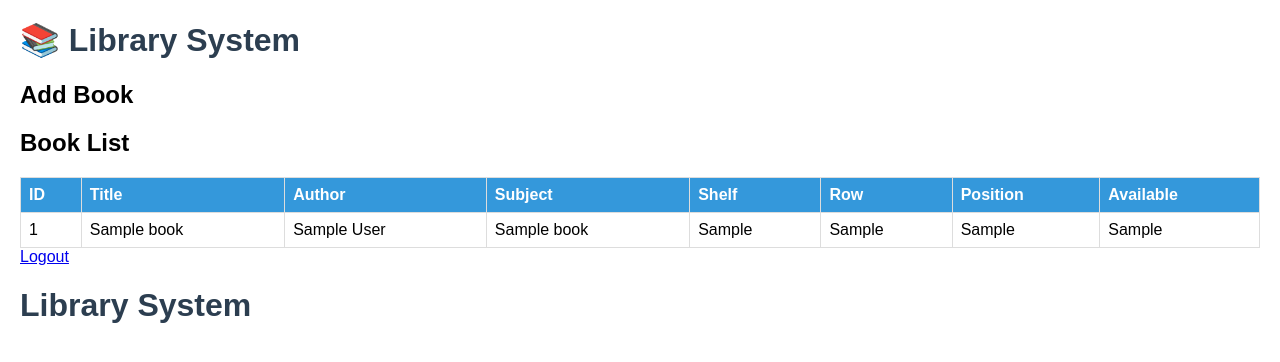
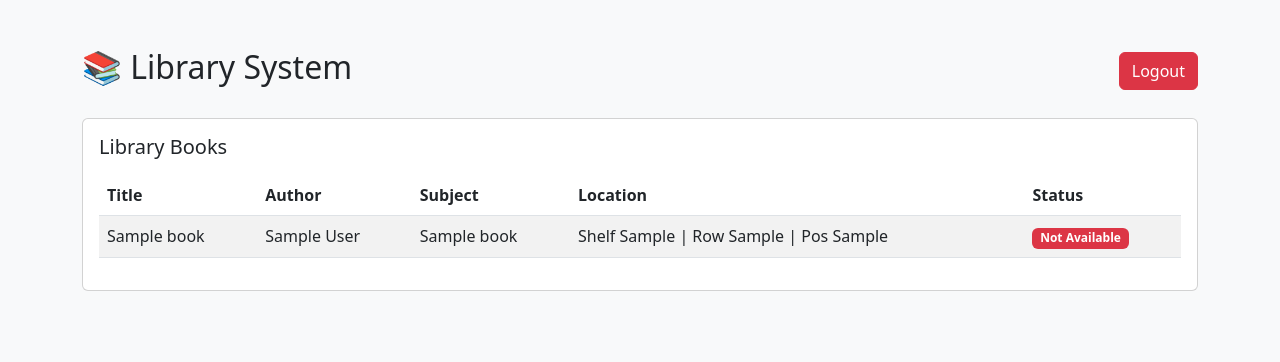
Before and after one commit to davidotieno13/library-web-app, a Flask app: page / in a window 1280 px wide. Shown: the top 362 px of the page. Run offline with Flask 3, Linux system fonts and the light colour scheme; the visitor is signed in with stand-in values (Sample User, id 1); tables that the repository leaves empty hold one stand-in row (values such as "Sample post").

Commit message:
Update index.html

```diff
--- a/templates/index.html
+++ b/templates/index.html
@@ -2,103 +2,92 @@
 <html>
 <head>
     <title>Library System</title>
-    <style>
-        body {
-            font-family: Arial;
-            margin: 20px;
-        }
 
-        h1 {
-            color: #2c3e50;
-        }
-
-        form {
-            margin-bottom: 20px;
-            padding: 10px;
-            background: #f4f4f4;
-        }
-
-        input {
-            margin: 5px;
-            padding: 5px;
-        }
-
-        button {
-            padding: 6px 10px;
-            background: #3498db;
-            color: white;
-            border: none;
-            cursor: pointer;
-        }
-
-        table {
-            width: 100%;
-            border-collapse: collapse;
-            margin-top: 20px;
-        }
-
-        th, td {
-            border: 1px solid #ddd;
-            padding: 8px;
-            text-align: left;
-        }
-
-        th {
-            background: #3498db;
-            color: white;
-        }
-    </style>
+    <!-- Bootstrap -->
+    <link href="https://cdn.jsdelivr.net/npm/bootstrap@5.3.0/dist/css/bootstrap.min.css" rel="stylesheet">
 </head>
 
-<body>
+<body class="bg-light">
 
-<h1>📚 Library System</h1>
+<div class="container mt-5">
 
-<h2>Add Book</h2>
+    <!-- Header -->
+    <div class="d-flex justify-content-between align-items-center mb-4">
+        <h2>📚 Library System</h2>
+        <a href="/logout" class="btn btn-danger">Logout</a>
+    </div>
+
+    <!-- Add Book (Admin Only) -->
     {% if session["user"] == "admin" %}
+    <div class="card mb-4">
+        <div class="card-body">
+            <h5>Add New Book</h5>
 
-<form action="/add" method="post">
-    <input name="title" placeholder="Title" required>
-    <input name="author" placeholder="Author" required>
-    <input name="subject" placeholder="Subject" required>
-    <input name="shelf" placeholder="Shelf">
-    <input name="row" placeholder="Row">
-    <input name="position" placeholder="Position">
-    <button type="submit">Add Book</button>
+            <form method="POST" action="/add" class="row g-2">
+                <div class="col-md-3">
+                    <input name="title" class="form-control" placeholder="Title" required>
+                </div>
+                <div class="col-md-3">
+                    <input name="author" class="form-control" placeholder="Author" required>
+                </div>
+                <div class="col-md-2">
+                    <input name="subject" class="form-control" placeholder="Subject">
+                </div>
+                <div class="col-md-1">
+                    <input name="shelf" class="form-control" placeholder="Shelf">
+                </div>
+                <div class="col-md-1">
+                    <input name="row" class="form-control" placeholder="Row">
+                </div>
+                <div class="col-md-1">
+                    <input name="position" class="form-control" placeholder="Pos">
+                </div>
+                <div class="col-md-1">
+                    <button class="btn btn-primary w-100">Add</button>
+                </div>
             </form>
+        </div>
+    </div>
     {% endif %}
 
-<h2>Book List</h2>
+    <!-- Book Table -->
+    <div class="card">
+        <div class="card-body">
+            <h5>Library Books</h5>
 
-<table>
+            <table class="table table-striped mt-3">
+                <thead>
                     <tr>
-        <th>ID</th>
                         <th>Title</th>
                         <th>Author</th>
                         <th>Subject</th>
-        <th>Shelf</th>
-        <th>Row</th>
-        <th>Position</th>
-        <th>Available</th>
+                        <th>Location</th>
+                        <th>Status</th>
                     </tr>
-
+                </thead>
+                <tbody>
                     {% for book in books %}
                     <tr>
-        <td>{{ book[0] }}</td>
                         <td>{{ book[1] }}</td>
                         <td>{{ book[2] }}</td>
                         <td>{{ book[3] }}</td>
-        <td>{{ book[4] }}</td>
-        <td>{{ book[5] }}</td>
-        <td>{{ book[6] }}</td>
-        <td>{{ book[7] }}</td>
+                        <td>Shelf {{ book[4] }} | Row {{ book[5] }} | Pos {{ book[6] }}</td>
+                        <td>
+                            {% if book[7] == "True" %}
+                                <span class="badge bg-success">Available</span>
+                            {% else %}
+                                <span class="badge bg-danger">Not Available</span>
+                            {% endif %}
+                        </td>
                     </tr>
                     {% endfor %}
+                </tbody>
             </table>
 
+        </div>
+    </div>
+
+</div>
+
 </body>
-
-<a href="/logout">Logout</a>
-
-<h1>Library System</h1>
 </html>
```
Lines whose indentation alone changed are shown as unchanged.
